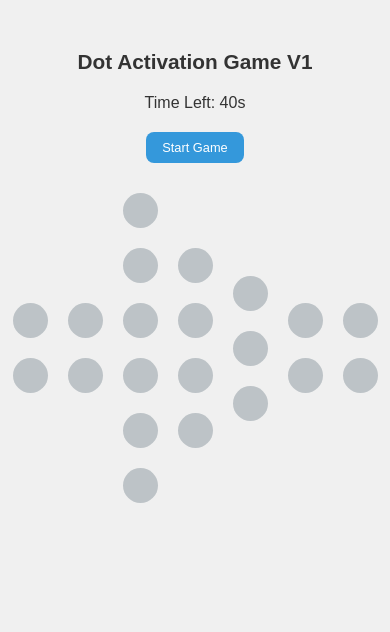
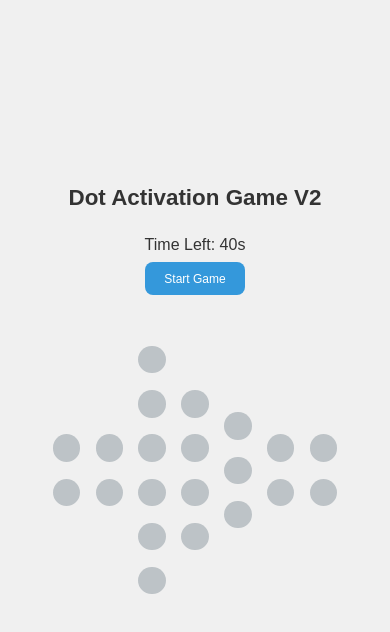
Before and after one commit to theflyingdutch789/memory_game, a plain HTML site: page index.html in a window 390 px wide. Drawn offline with Linux system fonts and the light colour scheme.

Commit message:
some fixes for mobile support

```diff
--- a/index.html
+++ b/index.html
@@ -9,11 +9,11 @@
 </head>
 <body>
     <div class="game-container">
-        <h1>Dot Activation Game V1</h1>
-        <div id="timer">Time Left: 40s</div>
-        <button id="start-button">Start Game</button>
-        <div id="layers-container"></div>
-        <div id="message"></div>
+        <h1>Dot Activation Game V2</h1>
+        <div id="timer" aria-live="polite">Time Left: 40s</div>
+        <button id="start-button" aria-label="Start the Dot Activation Game">Start Game</button>
+        <div id="layers-container" aria-label="Game Layers"></div>
+        <div id="message" aria-live="assertive"></div>
     </div>
 
     <script src="script.js"></script>
--- a/script.js
+++ b/script.js
@@ -53,6 +53,7 @@ function initGame() {
             dotDiv.classList.add('dot');
             dotDiv.dataset.layer = layer;
             dotDiv.dataset.dot = dot;
+            dotDiv.setAttribute('tabindex', '0'); // Make dots focusable for accessibility
             layerDiv.appendChild(dotDiv);
         }
 
@@ -72,9 +73,9 @@ function initGame() {
         dot.classList.remove('correct', 'wrong');
     });
 
-    // Add event listeners to all dots
+    // Add event listeners to all dots using Pointer Events
     allDots.forEach(dot => {
-        dot.addEventListener('click', handleDotClick);
+        dot.addEventListener('pointerdown', handleDotClick);
     });
 }
 
@@ -82,7 +83,10 @@ function initGame() {
 function getUniqueDotCounts(startLayer, endLayer, minDots, maxDots) {
     const numberOfLayers = endLayer - startLayer + 1;
 
-    // Layer 3 always has 6 dots, so layers 4-5 have unique counts from 3-5
+    // Layer 3 always has 6 dots
+    const layer3Dots = 6;
+
+    // Available dots for Layers 4 and 5 (3-5, excluding layer3Dots)
     const availableDots = [3, 4, 5];
 
     // Shuffle the availableDots array
@@ -93,7 +97,7 @@ function getUniqueDotCounts(startLayer, endLayer, minDots, maxDots) {
 
     // Assign dots to layers 4 and 5
     const uniqueDotCounts = [];
-    for (let layer = startLayer + 1; layer <= endLayer; layer++) { // Layers 4 and 5
+    for (let layer = 4; layer <= endLayer; layer++) { // Layers 4 and 5
         if (availableDots.length > 0) {
             uniqueDotCounts.push(availableDots.pop());
         } else {
@@ -162,9 +166,12 @@ function resetToLayer1() {
     }, 2000);
 }
 
-// Handle dot clicks
+// Handle dot clicks using Pointer Events
 function handleDotClick(event) {
-    if (!gameStarted) return; // Ignore clicks before the game starts
+    if (!gameStarted) return; // Ignore interactions before the game starts
+
+    // Ensure the event is initiated by a primary pointer (e.g., left mouse button or touch)
+    if (event.pointerType === 'mouse' && event.button !== 0) return;
 
     const layer = parseInt(event.target.dataset.layer);
     const dot = parseInt(event.target.dataset.dot);
@@ -216,7 +223,7 @@ function endGame(won, timeout = false) {
     // Remove event listeners
     const allDots = document.querySelectorAll('.dot');
     allDots.forEach(dot => {
-        dot.removeEventListener('click', handleDotClick);
+        dot.removeEventListener('pointerdown', handleDotClick);
     });
 
     // Reveal all activation points
--- a/styles.css
+++ b/styles.css
@@ -8,36 +8,46 @@
 body {
     background-color: #f0f0f0;
     font-family: Arial, sans-serif;
+    height: 100vh; /* Ensure body takes full viewport height */
+    overflow: hidden; /* Prevent scrolling */
 }
 
 .game-container {
-    width: 90%;
-    max-width: 1000px; /* Increased width for larger screens */
-    margin: 50px auto;
+    width: 90vw; /* Use viewport width for responsiveness */
+    max-width: 1000px;
+    height: 100vh; /* Full height to handle landscape mode */
+    margin: 0 auto;
+    padding: 2vh 1vw; /* Responsive padding */
+    display: flex;
+    flex-direction: column;
+    justify-content: center;
+    align-items: center;
     text-align: center;
+    overflow: hidden; /* Prevent internal scrolling */
 }
 
 h1 {
-    margin-bottom: 20px;
-    font-size: 2em;
+    margin-bottom: 2vh;
+    font-size: 2.5rem; /* Use rem for scalable font */
     color: #333;
 }
 
 #timer {
-    font-size: 1.5em;
-    margin: 20px 0;
+    font-size: 1.5rem;
+    margin: 1vh 0;
     color: #333;
 }
 
 #start-button {
-    padding: 12px 24px;
-    font-size: 1em;
+    padding: 1rem 2rem;
+    font-size: 1rem;
     cursor: pointer;
     background-color: #3498db;
     color: white;
     border: none;
     border-radius: 8px;
     transition: background-color 0.3s, transform 0.2s;
+    margin-bottom: 2vh;
 }
 
 #start-button:hover,
@@ -50,131 +60,209 @@ h1 {
     display: flex;
     justify-content: center;
     align-items: center;
-    flex-wrap: nowrap; /* Prevent wrapping to maintain left-to-right progression */
-    overflow-x: auto; /* Enable horizontal scrolling on smaller screens */
-    margin-top: 30px;
-    padding-bottom: 20px;
+    flex-wrap: nowrap;
+    overflow-x: auto;
+    margin-top: 3vh;
+    padding-bottom: 2vh;
+    scrollbar-width: none;
+    width: 100%;
+}
+
+#layers-container::-webkit-scrollbar {
+    display: none;
 }
 
 .layer {
-    margin: 0 15px; /* Horizontal spacing between layers */
+    margin: 0 1vw;
     display: flex;
     justify-content: center;
     align-items: center;
-    flex-direction: column; /* Arrange dots vertically within each layer */
+    flex-direction: column;
+    min-width: 8vw; /* Responsive min-width */
+    flex-shrink: 0; /* Prevent layers from shrinking */
 }
 
 .dot {
-    width: 50px;
-    height: 50px;
-    background-color: #bdc3c7; /* Grayed out */
+    width: 8vw;
+    height: 8vw;
+    max-width: 50px; /* Set max size for larger screens */
+    max-height: 50px;
+    background-color: #bdc3c7;
     border-radius: 50%;
-    margin: 10px 0; /* Vertical spacing between dots */
-    cursor: default; /* Default cursor; will change to pointer when active */
+    margin: 1vh 0;
+    cursor: default;
     transition: background-color 0.3s, transform 0.2s;
 }
 
 .dot.active {
-    cursor: pointer; /* Pointer cursor when active */
+    cursor: pointer;
 }
 
-.dot.active:active {
-    transform: scale(1.1); /* Slight scale on touch/click to indicate interactivity */
+.dot.active:active,
+.dot.active:focus {
+    transform: scale(1.1);
 }
 
 .dot.correct {
-    background-color: #00008b; /* Dark Blue for correct selection */
-    transform: scale(1.2); /* Slightly enlarge to indicate selection */
+    background-color: #00008b;
+    transform: scale(1.2);
 }
 
 .dot.wrong {
-    background-color: #e74c3c; /* Red for wrong selection */
-    transform: scale(1.2); /* Slightly enlarge to indicate selection */
+    background-color: #e74c3c;
+    transform: scale(1.2);
 }
 
 .layer.completed .dot {
-    background-color: #add8e6; /* Light Blue for completed layers */
+    background-color: #add8e6;
     cursor: default;
 }
 
 #message {
-    margin-top: 20px;
-    font-size: 1.2em;
+    margin-top: 2vh;
+    font-size: 1.2rem;
     color: #e74c3c;
-    min-height: 1.2em; /* Maintain space even when empty */
+    min-height: 1.2em;
 }
 
-/* Responsive Design for Mobile Devices */
-@media (max-width: 768px) {
-    .game-container {
-        width: 95%;
+/* Responsive Design Enhancements */
+
+/* Tablets and small desktops */
+@media (max-width: 1024px) {
+    h1 {
+        font-size: 2rem;
+    }
+
+    #timer {
+        font-size: 1.3rem;
+    }
+
+    #start-button {
+        padding: 0.9rem 1.8rem;
+        font-size: 0.9rem;
+    }
+
+    .dot {
+        width: 7vw;
+        height: 7vw;
+    }
+
+    .layer {
+        min-width: 7vw;
+        margin: 0 1vw;
     }
 }
 
-@media (max-width: 600px) {
-    .dot {
-        width: 40px;
-        height: 40px;
+/* Portrait Tablets and large phones */
+@media (max-width: 768px) {
+    .game-container {
+        width: 95vw;
+    }
+
+    h1 {
+        font-size: 1.8rem;
+    }
+
+    #timer {
+        font-size: 1.2rem;
     }
 
     #start-button {
-        padding: 10px 20px;
-        font-size: 0.9em;
+        padding: 0.8rem 1.6rem;
+        font-size: 0.85rem;
     }
 
+    .dot {
+        width: 6vw;
+        height: 6vw;
+    }
+
+    .layer {
+        min-width: 6vw;
+        margin: 0 0.8vw;
+    }
+}
+
+/* Small Phones */
+@media (max-width: 600px) {
     h1 {
-        font-size: 1.5em;
+        font-size: 1.6rem;
     }
 
     #timer {
-        font-size: 1.2em;
+        font-size: 1.1rem;
+    }
+
+    #start-button {
+        padding: 0.7rem 1.4rem;
+        font-size: 0.8rem;
+    }
+
+    .dot {
+        width: 8vw; /* Increase slightly for better touch targets */
+        height: 8vw;
+        max-width: 40px;
+        max-height: 40px;
     }
 
     .layer {
-        margin: 0 10px;
+        min-width: 8vw;
+        margin: 0 0.6vw;
     }
 }
 
+/* Extra Small Phones */
 @media (max-width: 480px) {
-    .dot {
-        width: 35px;
-        height: 35px;
+    h1 {
+        font-size: 1.4rem;
+    }
+
+    #timer {
+        font-size: 1rem;
     }
 
     #start-button {
-        padding: 8px 16px;
-        font-size: 0.8em;
+        padding: 0.6rem 1.2rem;
+        font-size: 0.75rem;
     }
 
+    .dot {
+        width: 7vw;
+        height: 7vw;
+        max-width: 35px;
+        max-height: 35px;
+    }
+
+    .layer {
+        min-width: 7vw;
+        margin: 0 2vw;
+    }
+}
+
+/* Very Small Phones */
+@media (max-width: 320px) {
     h1 {
-        font-size: 1.3em;
+        font-size: 1.2rem;
     }
 
     #timer {
-        font-size: 1em;
-    }
-
-    #layers-container {
-        margin-top: 20px;
-    }
-}
-
-@media (max-width: 320px) {
-    .dot {
-        width: 30px;
-        height: 30px;
+        font-size: 0.9rem;
     }
 
     #start-button {
-        padding: 6px 12px;
-        font-size: 0.7em;
+        padding: 0.5rem 1rem;
+        font-size: 0.7rem;
     }
 
-    h1 {
-        font-size: 1.1em;
+    .dot {
+        width: 6vw;
+        height: 6vw;
+        max-width: 30px;
+        max-height: 30px;
     }
 
-    #timer {
-        font-size: 0.9em;
+    .layer {
+        min-width: 6vw;
+        margin: 0 0.4vw;
     }
 }
```
